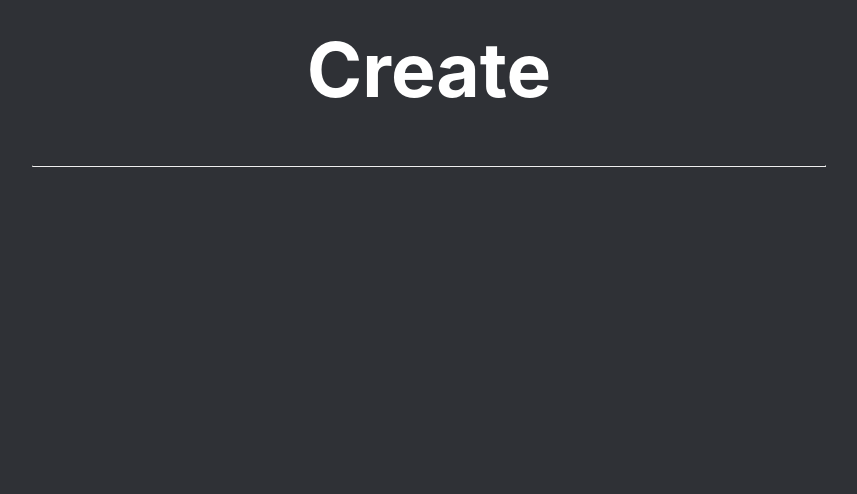
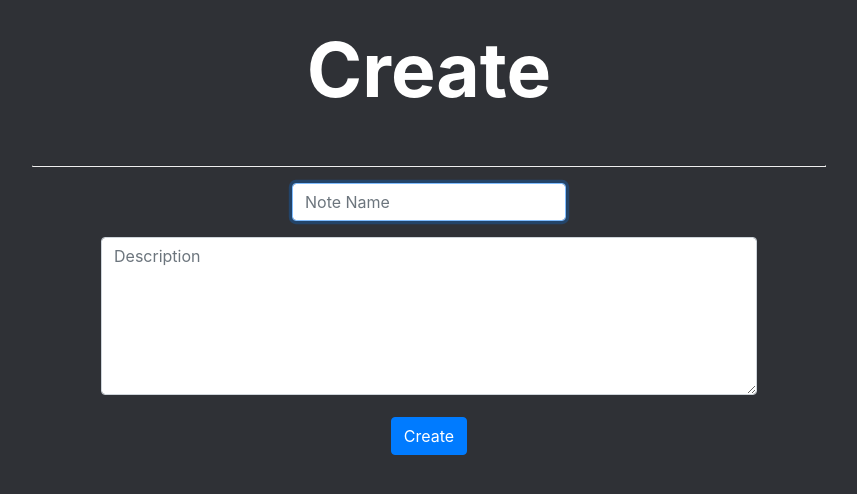
Before and after one commit to Anonymouseyy/nanotebook, a Flask app: page /create in a window 1280 px wide. Shown: the part 74-568 px from the top of the page, without its empty margins (211-1068 px from the left). Run offline with Flask 2, Linux system fonts and the light colour scheme; the visitor is signed in with stand-in values (Sample User, id 1); some libraries are stand-ins or nearby versions.

Commit message:
started adding create function

```diff
--- a/helpers.py
+++ b/helpers.py
@@ -10,6 +10,8 @@ load_dotenv()
 
 deta = Deta(os.environ.get('API_KEY'))
 db = deta.Base('notes')
+drive = deta.Drive("mydrive")
+
 
 def apology(message, code=400):
     """Render message as an apology to user."""
@@ -40,3 +42,11 @@ def login_required(f):
 
 def get_all_notes():
     return db.fetch().items
+
+
+def create_note_file(filename, content):
+    try:
+        result = drive.put(f"./notes/{filename}.html", content)
+        return result
+    except Exception as e:
+        apology(e)
--- a/main.py
+++ b/main.py
@@ -43,6 +43,9 @@ def index():
 @login_required
 def create():
     """Create new items"""
+    if request.method == "POST":
+        if not request.form.get("name") and not request.form.get("desc"):
+            return apology("must have name and description")
 
     return render_template("create.html")
 
@@ -51,6 +54,7 @@ def create():
 @login_required
 def edit():
     return render_template("editor.html")
+
 
 @app.route("/login", methods=["GET", "POST"])
 def login():
--- a/templates/create.html
+++ b/templates/create.html
@@ -7,5 +7,13 @@
 {% block main %}
     <h1>Create</h1>
     <hr class="topline">
-
+    <form action="/create" method="post">
+        <div class="form-group">
+            <input autocomplete="off" autofocus class="form-control" name="name" placeholder="Note Name" type="text">
+        </div>
+        <div class="form-group">
+            <textarea class="form-control" name="desc" placeholder="Description" cols="60" rows="6" style="overflow-x: hidden; overflow-y: auto;"></textarea>
+        </div>
+        <button class="btn btn-primary" type="submit">Create</button>
+    </form>
 {% endblock %}
```
